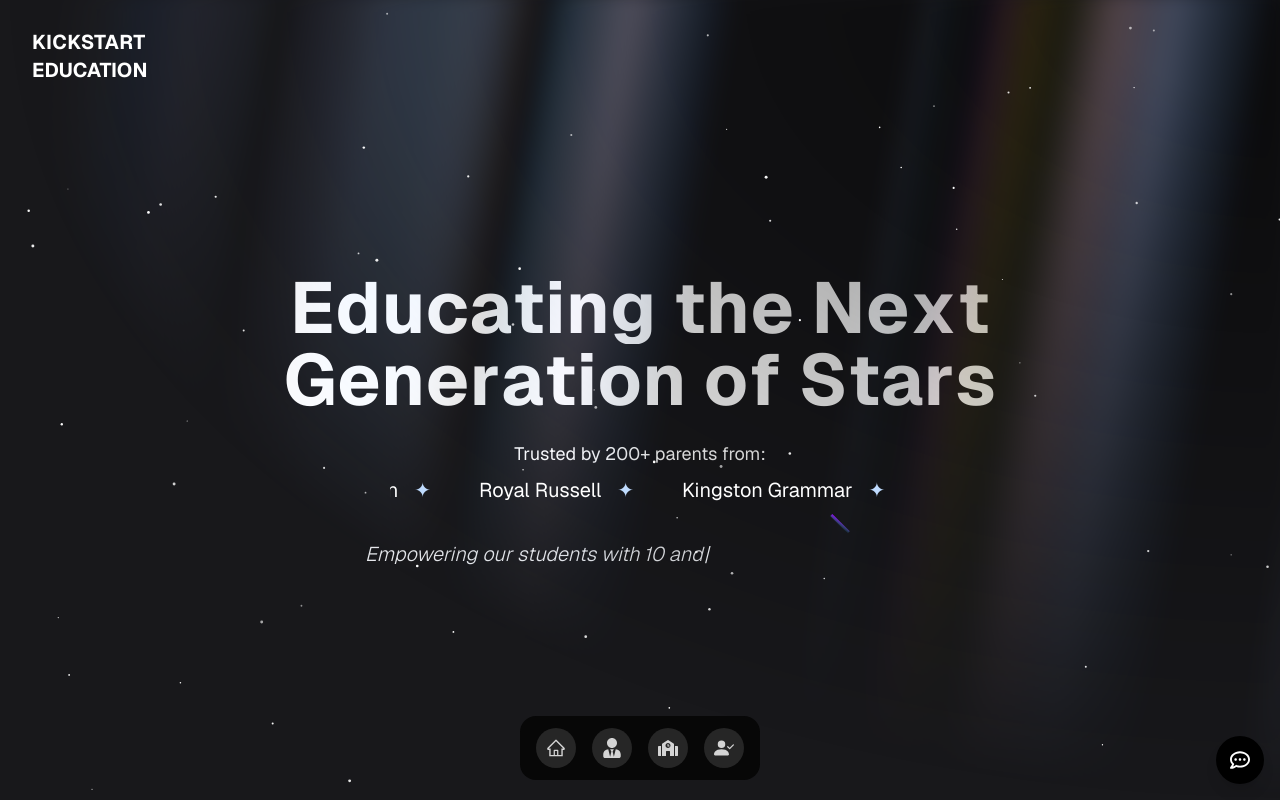
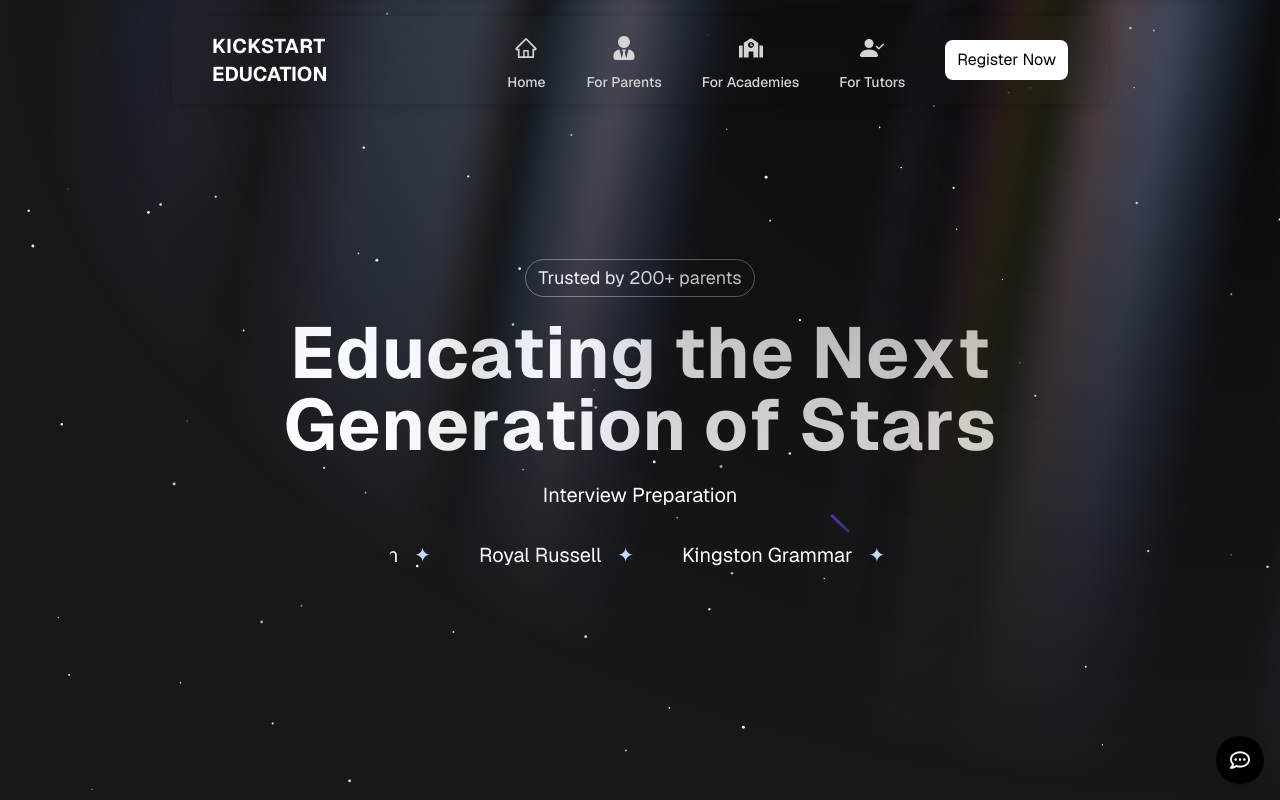
Before and after one commit to affanhamid/kickstart-project, a Next.js app: page / in a window 1280 px wide. Built offline with nearby package versions, Linux system fonts and the light colour scheme.

Commit message:
Improved landing page

```diff
--- a/package.json
+++ b/package.json
@@ -27,7 +27,6 @@
     "react-webcam": "^7.2.0",
     "tailwind-merge": "^2.5.4",
     "tailwindcss-animate": "^1.0.7",
-    "typewriter-effect": "^2.21.0",
     "yup": "^1.4.0"
   },
   "devDependencies": {
--- a/src/app/page.tsx
+++ b/src/app/page.tsx
@@ -4,17 +4,12 @@ import {
   StarsBackground,
   ShootingStars,
   AuroraBackground,
-  Navbar,
-  Logo,
+  RotatingText,
 } from "@/components";
 import { motion } from "framer-motion";
-import Typewriter from "typewriter-effect";
 import {
-  footerTypewriterVariants,
   headerLine1Variants,
   headerLine2Variants,
-  logoVariants,
-  navbarVariants,
   schoolsVariants,
   backgroundVariants,
 } from "@/utils/animations";
@@ -54,17 +49,11 @@ export default function Home() {
         <ShootingStars />
         <StarsBackground />
 
-        <motion.div
-          className="absolute top-7 left-8 text-xl font-bold text-white"
-          variants={logoVariants}
-          initial="initial"
-          animate="animate"
-        >
-          <Logo />
-        </motion.div>
-
         <section className="flex flex-col text-white items-center pt-10">
           <header className="text-center">
+            <p className="text-lg border w-max mx-auto px-3 py-1 rounded-full mb-5 border-white/40">
+              Trusted by 200+ parents
+            </p>
             <h1 className="text-7xl font-bold tracking-[0.5px] flex flex-col">
               <span className="flex justify-center overflow-hidden">
                 {"Educating the Next".split("").map((letter, index) => (
@@ -99,39 +88,16 @@ export default function Home() {
             </h1>
           </header>
 
+          <RotatingText />
           <motion.div
             className="text-center w-[70%] text-xl"
             variants={schoolsVariants}
             initial="initial"
             animate="animate"
           >
-            <p className="text-lg pt-6 mb-2">Trusted by 200+ parents from:</p>
             <Marquee items={schools} />
           </motion.div>
         </section>
-
-        <motion.footer
-          className="text-xl text-gray-200 font-light pt-6 italic flex gap-1 justify-start w-[550px]"
-          variants={footerTypewriterVariants}
-          initial="initial"
-          animate="animate"
-        >
-          <span>Empowering our students with </span>
-          <Typewriter
-            options={{
-              strings: [
-                "10 and 11+ Exam Preparation",
-                "Interview Preparation",
-                "Math Study Groups",
-                "English Study Groups",
-              ],
-              autoStart: true,
-              loop: true,
-              delay: 75, // Speed of typing
-              deleteSpeed: 50, // Speed of deleting text
-            }}
-          />
-        </motion.footer>
       </AuroraBackground>
     </motion.div>
   );
--- a/src/components/components/Logo.tsx
+++ b/src/components/components/Logo.tsx
@@ -2,7 +2,7 @@ import React from "react";
 
 export const Logo = () => {
   return (
-    <div className="flex flex-col">
+    <div className="flex flex-col font-bold">
       <span className="tracking-[0.5px]">KICKSTART</span>
       <span>EDUCATION</span>
     </div>
--- a/src/components/components/Navbar.tsx
+++ b/src/components/components/Navbar.tsx
@@ -2,50 +2,68 @@
 import { AiOutlineHome } from "react-icons/ai";
 import { FaUserTie, FaSchool } from "react-icons/fa";
 import { BsPersonCheckFill } from "react-icons/bs";
-import { FloatingDock } from "../ui/floating-dock";
 import { motion } from "framer-motion";
 import { navbarVariants } from "@/utils/animations";
+import { Logo } from "./Logo";
 
 export const Navbar = () => {
   const links = [
     {
       title: "Home",
-      icon: (
-        <AiOutlineHome className="h-full w-full text-neutral-500 dark:text-neutral-300" />
-      ),
+      icon: <AiOutlineHome className="h-6 w-6" />,
       href: "/",
     },
     {
       title: "For Parents",
-      icon: (
-        <FaUserTie className="h-full w-full text-neutral-500 dark:text-neutral-300" />
-      ),
+      icon: <FaUserTie className="h-6 w-6" />,
       href: "/parents",
     },
     {
       title: "For Academies",
-      icon: (
-        <FaSchool className="h-full w-full text-neutral-500 dark:text-neutral-300" />
-      ),
+      icon: <FaSchool className="h-6 w-6" />,
       href: "/academies",
     },
     {
-      title: "Apply to be a Tutor",
-      icon: (
-        <BsPersonCheckFill className="h-full w-full text-neutral-500 dark:text-neutral-300" />
-      ),
+      title: "For Tutors",
+      icon: <BsPersonCheckFill className="h-6 w-6" />,
       href: "/apply",
     },
   ];
 
   return (
     <motion.nav
-      className="fixed z-30 bottom-0 w-screen pb-[20px] flex justify-center"
+      className="fixed z-30 top-0 p-4 w-full flex justify-center "
       variants={navbarVariants}
       initial="initial"
       animate="animate"
     >
-      <FloatingDock items={links} />
+      <ul
+        className="flex justify-around items-center w-3/4 gap-10 px-10 py-3 backdrop-blur-lg rounded-lg text-white"
+        style={{ boxShadow: "0 0px 15px rgba(0, 0, 0, 0.2)" }}
+      >
+        <div className="flex-1 text-xl">
+          <Logo />
+        </div>
+        {links.map((link, index) => (
+          <li key={index} className="flex flex-col items-center">
+            <a
+              href={link.href}
+              className="flex flex-col items-center text-neutral-300 hover:text-white transition duration-200"
+            >
+              <span className="p-2 bg-transparent rounded-full  transition duration-200">
+                {link.icon}
+              </span>
+              <span className="mt-1 text-sm font-medium">{link.title}</span>
+            </a>
+          </li>
+        ))}
+        <a
+          className="bg-white text-black px-3 py-2 rounded-lg"
+          href="https://wa.me/+447413837007?text=I'm%20interested%20in%learning%more%about%kickstart"
+        >
+          Register Now
+        </a>
+      </ul>
     </motion.nav>
   );
 };
--- /dev/null
+++ b/src/components/components/RotatingText.tsx
@@ -0,0 +1,37 @@
+"use client";
+import { motion, AnimatePresence } from "framer-motion";
+import { useState, useEffect } from "react";
+
+export const RotatingText = () => {
+  const sentences = [
+    "10 and 11+ Exam Preparation",
+    "Interview Preparation",
+    "Math Study Groups",
+    "English Study Groups",
+  ];
+  const [current, setCurrent] = useState(0);
+
+  useEffect(() => {
+    const interval = setInterval(() => {
+      setCurrent((prev) => (prev + 1) % sentences.length);
+    }, 3000);
+    return () => clearInterval(interval);
+  }, [sentences.length]);
+
+  return (
+    <div className="text-white relative h-10 overflow-hidden text-center text-xl w-[300px] my-5">
+      <AnimatePresence>
+        <motion.div
+          key={sentences[current]}
+          initial={{ y: "100%", opacity: 0 }} // Starts below
+          animate={{ y: "0%", opacity: 1 }} // Moves into view
+          exit={{ y: "-100%", opacity: 0 }} // Moves up and out
+          transition={{ duration: 0.5 }}
+          className="absolute w-full"
+        >
+          <p>{sentences[current]}</p>
+        </motion.div>
+      </AnimatePresence>
+    </div>
+  );
+};
--- a/src/components/components/StickyReveal.tsx
+++ b/src/components/components/StickyReveal.tsx
@@ -50,6 +50,6 @@ const content = [
     content: <></>,
   },
 ];
-export function StickyReveal() {
-  return <StickyScroll content={content} />;
+export function StickyReveal({ canScroll }: { canScroll: boolean }) {
+  return <StickyScroll content={content} canScroll={canScroll} />;
 }
--- a/src/components/index.ts
+++ b/src/components/index.ts
@@ -1,5 +1,4 @@
 export * from "./ui/aurora-background";
-export * from "./ui/floating-dock";
 export * from "./ui/shooting-stars";
 export * from "./ui/stars-background";
 export * from "./components/Marquee";
@@ -12,3 +11,4 @@ export * from "./ui/hero-highlight";
 export * from "./ui/background-boxes";
 export * from "./components/Testimonials";
 export * from "./components/StickyReveal";
+export * from "./components/RotatingText";
--- a/src/components/ui/floating-dock.tsx
+++ /dev/null
@@ -1,195 +0,0 @@
-"use client";
-
-import { cn } from "@/lib/utils";
-import { IconLayoutNavbarCollapse } from "@tabler/icons-react";
-import {
-  AnimatePresence,
-  MotionValue,
-  motion,
-  useMotionValue,
-  useSpring,
-  useTransform,
-} from "framer-motion";
-import Link from "next/link";
-import { useRef, useState } from "react";
-
-export const FloatingDock = ({
-  items,
-  desktopClassName,
-  mobileClassName,
-}: {
-  items: { title: string; icon: React.ReactNode; href: string }[];
-  desktopClassName?: string;
-  mobileClassName?: string;
-}) => {
-  return (
-    <>
-      <FloatingDockDesktop items={items} className={desktopClassName} />
-      <FloatingDockMobile items={items} className={mobileClassName} />
-    </>
-  );
-};
-
-const FloatingDockMobile = ({
-  items,
-  className,
-}: {
-  items: { title: string; icon: React.ReactNode; href: string }[];
-  className?: string;
-}) => {
-  const [open, setOpen] = useState(false);
-  return (
-    <div className={cn("relative block md:hidden", className)}>
-      <AnimatePresence>
-        {open && (
-          <motion.div
-            layoutId="nav"
-            className="absolute bottom-full mb-2 inset-x-0 flex flex-col gap-2"
-          >
-            {items.map((item, idx) => (
-              <motion.div
-                key={item.title}
-                initial={{ opacity: 0, y: 10 }}
-                animate={{
-                  opacity: 1,
-                  y: 0,
-                }}
-                exit={{
-                  opacity: 0,
-                  y: 10,
-                  transition: {
-                    delay: idx * 0.05,
-                  },
-                }}
-                transition={{ delay: (items.length - 1 - idx) * 0.05 }}
-              >
-                <Link
-                  href={item.href}
-                  key={item.title}
-                  className=" h-10 w-10 rounded-full bg-gray-50 dark:bg-neutral-900 flex items-center justify-center"
-                >
-                  <div className=" h-4 w-4">{item.icon}</div>
-                </Link>
-              </motion.div>
-            ))}
-          </motion.div>
-        )}
-      </AnimatePresence>
-      <button
-        onClick={() => setOpen(!open)}
-        className=" h-10 w-10 rounded-full bg-gray-50 dark:bg-neutral-800 flex items-center justify-center"
-      >
-        <IconLayoutNavbarCollapse className=" h-5 w-5 text-neutral-500 dark:text-neutral-400" />
-      </button>
-    </div>
-  );
-};
-
-const FloatingDockDesktop = ({
-  items,
-  className,
-}: {
-  items: { title: string; icon: React.ReactNode; href: string }[];
-  className?: string;
-}) => {
-  const mouseX = useMotionValue(Infinity);
-  return (
-    <motion.div
-      onMouseMove={(e) => mouseX.set(e.pageX)}
-      onMouseLeave={() => mouseX.set(Infinity)}
-      className={cn(
-        " mx-auto hidden md:flex h-16 gap-4 items-end  rounded-2xl bg-[#070707] px-4 pb-3",
-        className,
-      )}
-    >
-      {items.map((item) => (
-        <IconContainer mouseX={mouseX} key={item.title} {...item} />
-      ))}
-    </motion.div>
-  );
-};
-
-function IconContainer({
-  mouseX,
-  title,
-  icon,
-  href,
-}: {
-  mouseX: MotionValue;
-  title: string;
-  icon: React.ReactNode;
-  href: string;
-}) {
-  let ref = useRef<HTMLDivElement>(null);
-
-  let distance = useTransform(mouseX, (val) => {
-    let bounds = ref.current?.getBoundingClientRect() ?? { x: 0, width: 0 };
-
-    return val - bounds.x - bounds.width / 2;
-  });
-
-  let widthTransform = useTransform(distance, [-150, 0, 150], [40, 80, 40]);
-  let heightTransform = useTransform(distance, [-150, 0, 150], [40, 80, 40]);
-
-  let widthTransformIcon = useTransform(distance, [-150, 0, 150], [20, 40, 20]);
-  let heightTransformIcon = useTransform(
-    distance,
-    [-150, 0, 150],
-    [20, 40, 20],
-  );
-
-  let width = useSpring(widthTransform, {
-    mass: 0.1,
-    stiffness: 150,
-    damping: 12,
-  });
-  let height = useSpring(heightTransform, {
-    mass: 0.1,
-    stiffness: 150,
-    damping: 12,
-  });
-
-  let widthIcon = useSpring(widthTransformIcon, {
-    mass: 0.1,
-    stiffness: 150,
-    damping: 12,
-  });
-  let heightIcon = useSpring(heightTransformIcon, {
-    mass: 0.1,
-    stiffness: 150,
-    damping: 12,
-  });
-
-  const [hovered, setHovered] = useState(false);
-
-  return (
-    <Link href={href}>
-      <motion.div
-        ref={ref}
-        style={{ width, height }}
-        onMouseEnter={() => setHovered(true)}
-        onMouseLeave={() => setHovered(false)}
-        className="aspect-square rounded-full bg-[#191919] dark:bg-neutral-800 flex items-center justify-center relative hover:bg-[#222222]"
-      >
-        <AnimatePresence>
-          {hovered && (
-            <motion.div
-              initial={{ opacity: 0, y: 10, x: "-50%" }}
-              animate={{ opacity: 1, y: 0, x: "-50%" }}
-              exit={{ opacity: 0, y: 2, x: "-50%" }}
-              className="px-2 py-0.5 whitespace-pre rounded-md bg-[#191919] text-lg text-white border-gray-200  absolute left-1/2 -translate-x-1/2 -top-12 w-fit text-xs"
-            >
-              {title}
-            </motion.div>
-          )}
-        </AnimatePresence>
-        <motion.div
-          style={{ width: widthIcon, height: heightIcon }}
-          className="flex items-center justify-center"
-        >
-          {icon}
-        </motion.div>
-      </motion.div>
-    </Link>
-  );
-}
--- a/src/components/ui/sticky-scroll-reveal.tsx
+++ b/src/components/ui/sticky-scroll-reveal.tsx
@@ -7,6 +7,7 @@ import { cn } from "@/lib/utils";
 export const StickyScroll = ({
   content,
   contentClassName,
+  canScroll,
 }: {
   content: {
     title: string;
@@ -14,6 +15,7 @@ export const StickyScroll = ({
     content?: React.ReactNode | any;
   }[];
   contentClassName?: string;
+  canScroll: boolean;
 }) => {
   const [activeCard, setActiveCard] = React.useState(0);
   const ref = useRef<any>(null);
@@ -54,7 +56,8 @@ export const StickyScroll = ({
       animate={{
         backgroundColor: backgroundColors[activeCard % backgroundColors.length],
       }}
-      className="h-[30rem] overflow-y-auto flex justify-center relative space-x-10 rounded-md p-10"
+      className="h-[25rem] flex justify-center relative space-x-10 rounded-md p-10"
+      style={{ overflowY: canScroll ? "auto" : "hidden" }}
       ref={ref}
     >
       <div className="div relative flex items-start px-4">
--- a/src/utils/animations.ts
+++ b/src/utils/animations.ts
@@ -47,7 +47,7 @@ export const headerLine1Variants = {
     y: 0,
     opacity: 1,
     transition: {
-      delay: i * 0.05,
+      delay: 0,
       duration: 0.6,
       ease: "circInOut",
     },
@@ -60,7 +60,7 @@ export const headerLine2Variants = {
     y: 0,
     opacity: 1,
     transition: {
-      delay: 1 + i * 0.05,
+      delay: 0.36,
       duration: 0.6,
       ease: "circInOut",
     },
@@ -73,7 +73,7 @@ export const footerTypewriterVariants = {
 };
 
 export const navbarVariants = {
-  initial: { y: 100, opacity: 0 },
+  initial: { y: -100, opacity: 0 },
   animate: { y: 0, opacity: 1, transition: { duration: 0.8, ease: "easeOut" } },
 };
 
```
Also changed, not shown: src/app/parents/page.tsx (+35 -11 lines), 1 other file (tests, documents, lock files or other folders).
